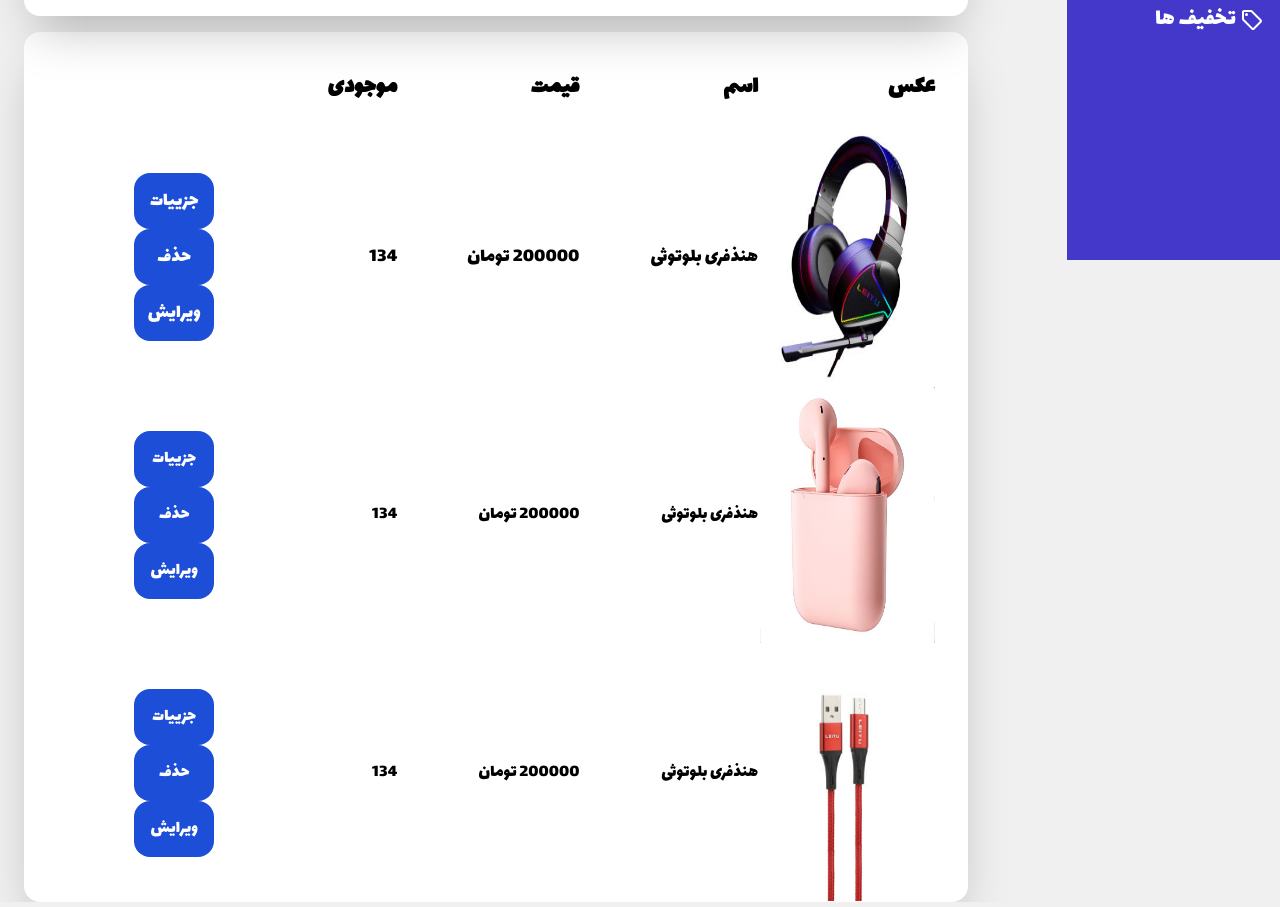
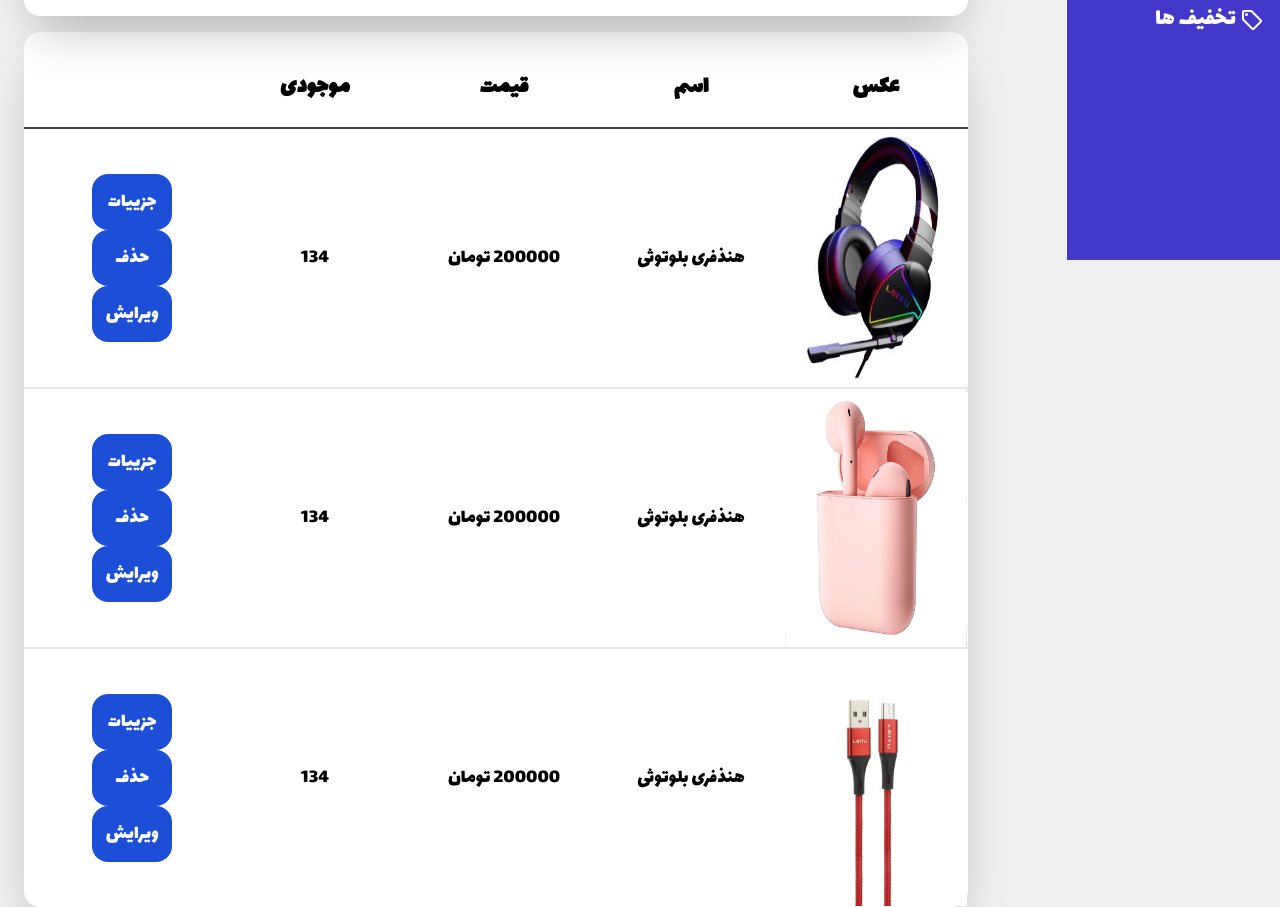
Before and after one commit to impooya/cms-site-fa, a React (Vite) app: page /products in a window 1280 px wide. Shown: the part 540-1447 px from the top of the page. Built offline with nearby package versions, Linux system fonts and the light colour scheme.

Commit message:
fix some bugs in TableProducts

```diff
--- a/src/components/TableProducts.jsx
+++ b/src/components/TableProducts.jsx
@@ -1,9 +1,9 @@
 export default function TableProducts() {
   return (
     <>
-      <section className="w-full bg-white mt-4 rounded-2xl shadow-2xl pt-4 pr-8">
-        <table className="w-full">
-          <thead className="h-20 text-right text-2xl">
+      <section className="w-full bg-white mt-4 rounded-2xl shadow-2xl pt-4 ">
+        <table className="w-full divide-y-2 divide-zinc-700">
+          <thead className="h-20 text-center text-2xl">
             <tr>
               <th>عکس</th>
               <th>اسم</th>
@@ -11,7 +11,7 @@ export default function TableProducts() {
               <th>موجودی</th>
             </tr>
           </thead>
-          <tbody>
+          <tbody className="text-center divide-y-2">
             <tr className="child:w-56 child:text-xl">
               <td>
                 <img src="../image/headphone.jpeg" className="size-64" />
@@ -25,7 +25,7 @@ export default function TableProducts() {
                 <button type="button">ویرایش</button>
               </td>
             </tr>
-            <tr className="child:w-56 child:text-lg">
+            <tr className="child:w-56 child:text-xl">
               <td>
                 <img src="../image/head.jpeg" className="size-64" />
               </td>
@@ -38,7 +38,7 @@ export default function TableProducts() {
                 <button type="button">ویرایش</button>
               </td>
             </tr>
-            <tr className="child:w-56 child:text-lg">
+            <tr className="child:w-56 child:text-xl">
               <td>
                 <img src="../image/charger.jpeg" className="size-64" />
               </td>
```
